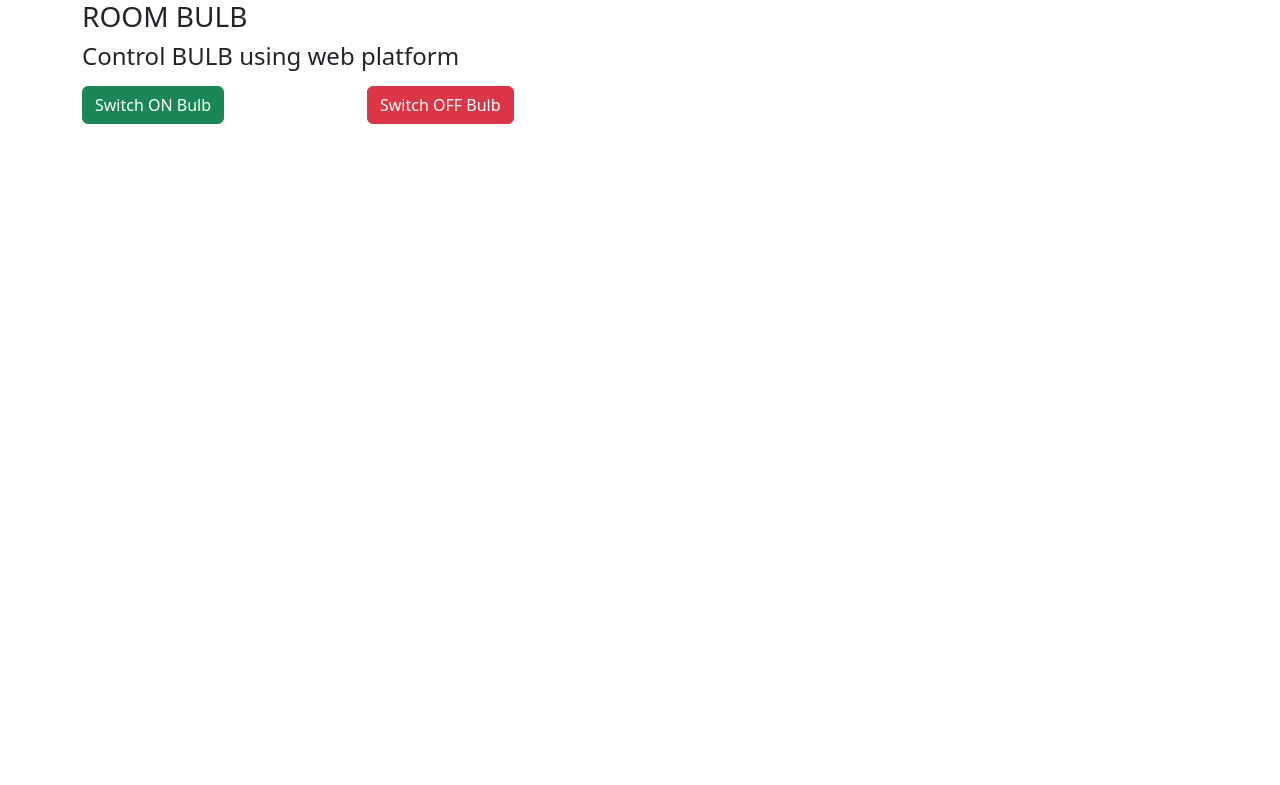
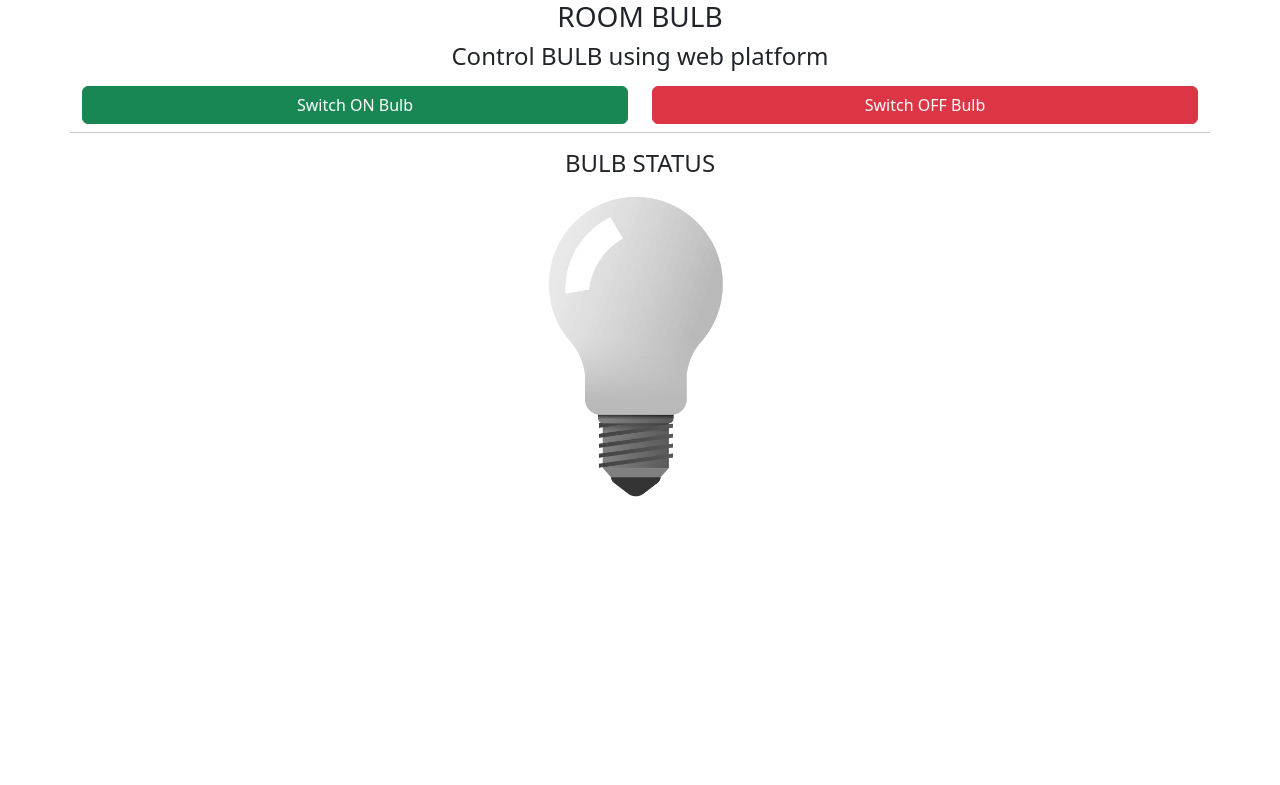
Before and after one commit to Miracoll/smarthome, a Django app: page / in a window 1280 px wide. Shown: the top 785 px of the page. Run offline with Django 4.2, Linux system fonts and the light colour scheme; data comes from the database, SQL or seed files in the repository; both versions use the stored data as it was after the commit.

Commit message:
Added bulb status

```diff
--- a/account/templates/account/index.html
+++ b/account/templates/account/index.html
@@ -10,18 +10,27 @@
     </head>
     <body>
         <div class="container">
-            <div class="row">
-                <div class="col-sm-12 col-lg-6">
+            <div class="row text-center">
+                <div class="col-12">
                     <h3>ROOM BULB</h3>
                     <h4>Control BULB using web platform</h4>
                     <div class="row">
-                        <div class="col-sm-12 col-lg-6">
-                            <a href="{% url "on-led" 'led1' %}" class="btn btn-success btn-block my-2" role="button">Switch ON Bulb</a>
+                        <div class="col-sm-12 col-md-6">
+                            <a href="{% url "on-led" 'led1' %}" class="btn btn-success w-100 my-2" role="button">Switch ON Bulb</a>
                         </div>
-                        <div class="col-sm-12 col-lg-6">
-                            <a href="{% url "off-led" 'led1' %}" class="btn btn-danger btn-block my-2" role="button">Switch OFF Bulb</a>
+                        <div class="col-sm-12 col-md-6">
+                            <a href="{% url "off-led" 'led1' %}" class="btn btn-danger w-100 my-2" role="button">Switch OFF Bulb</a>
                         </div>
                     </div>
+                </div>
+                <hr>
+                <div>
+                    <h4 class="text-center">BULB STATUS</h4>
+                    {% if led.status %}
+                    <img src="{% static "image/on.png" %}" class="img-fluid" style="height:50%;">
+                    {% else %}
+                    <img src="{% static "image/off.png" %}" class="img-fluid" style="height:50%;">
+                    {% endif %}
                 </div>
             </div>
         </div>
--- a/account/views.py
+++ b/account/views.py
@@ -9,9 +9,8 @@ from rest_framework import status
 # Create your views here.
 
 def home(request):
-    if request.method == 'POST':
-        pass
-    context = {}
+    led = LED.objects.get(keyword='led1')
+    context = {'led':led}
     return render(request, 'account/index.html', context)
 
 class LedDetail(APIView):
```
Also changed, not shown: account/static/image/bulb-49013.png (added), account/static/image/bulb-off-icon-25986.png (added), account/static/image/bulb-off-icon-25991.png (added), account/static/image/bulb-off-icon-26008 (copy).png (added), account/static/image/bulb-off-icon-26008.png (added), account/static/image/off.png (added), account/static/image/on.png (added), db.sqlite3.
